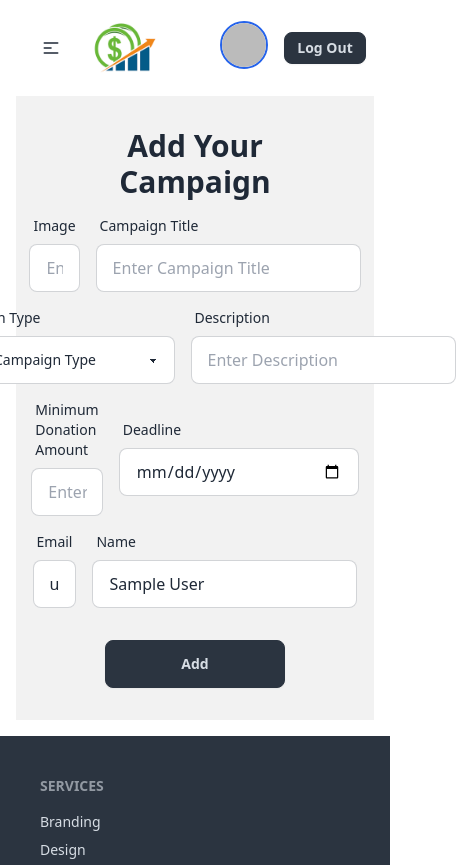
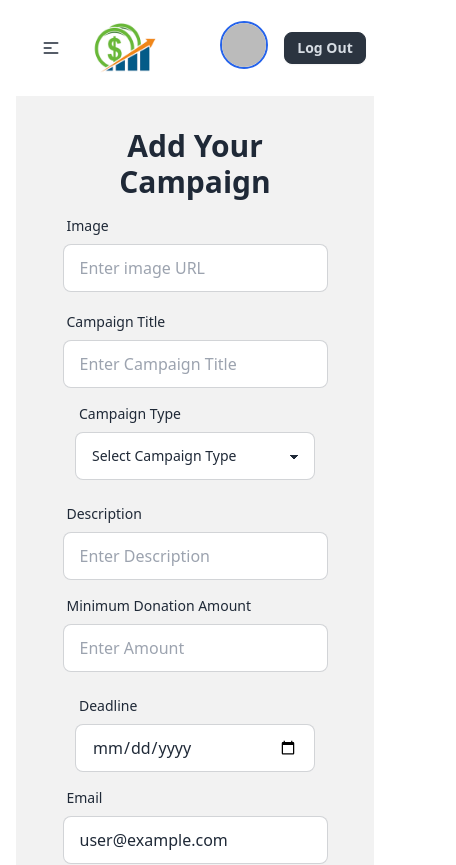
Before and after one commit to abubakrsiddikl/Crowd-Funding-Client, a React (Vite) app: page /addNewCampaign in a window 390 px wide. Shown: the top 865 px of the page, 456 px wide, since content can reach past the window. Built offline with nearby package versions, Linux system fonts and the light colour scheme; no server answers; sample sign-in values are in the browser's storage.

Commit message:
responsive Add new campaign section and Update section

```diff
--- a/src/components/AddNewCampaign/AddNewCampaign.jsx
+++ b/src/components/AddNewCampaign/AddNewCampaign.jsx
@@ -53,7 +53,7 @@
         <form onSubmit={handleAdd} className="card-body bg-base-200">
         <h1 className="text-center text-3xl font-bold">Add Your Campaign</h1>
           {/* row 1 */}
-          <div className="flex justify-center items-center gap-4">
+          <div className="flex flex-col md:flex-row justify-center items-center gap-3">
             <div className="form-control">
               <label className="label">
                 <span className="label-text">Image</span>
@@ -81,7 +81,7 @@
           </div>
 
           {/* row 2 */}
-          <div className="flex justify-center items-center gap-4">
+          <div className="flex flex-col md:flex-row justify-center items-center gap-4">
             <div className="form-control">
               <label className="label">
                 <span className="label-text">Campaign Type</span>
@@ -117,7 +117,7 @@
           </div>
 
           {/* row 3 */}
-          <div className="flex justify-center items-center gap-4">
+          <div className="flex flex-col md:flex-row justify-center items-center gap-4">
             <div className="form-control">
               <label className="label">
                 <span className="label-text">Minimum Donation Amount</span>
@@ -145,7 +145,7 @@
           </div>
 
           {/* row 4 */}
-          <div className="flex justify-center items-center gap-4">
+          <div className="flex flex-col md:flex-row justify-center items-center gap-4">
             <div className="form-control">
               <label className="label">
                 <span className="label-text">Email</span>
--- a/src/components/CampaignUpdate/CampaignUpdate.jsx
+++ b/src/components/CampaignUpdate/CampaignUpdate.jsx
@@ -50,7 +50,7 @@
       <div className="card w-full shrink-0">
         <form onSubmit={handleUpdate} className="card-body bg-base-200">
           {/* row 1 */}
-          <div className="flex justify-center items-center gap-4">
+          <div className="flex flex-col md:flex-row justify-center items-center gap-4">
             <div className="form-control">
               <label className="label">
                 <span className="label-text">Image</span>
@@ -80,7 +80,7 @@
           </div>
 
           {/* row 2 */}
-          <div className="flex justify-center items-center gap-4">
+          <div className="flex flex-col md:flex-row justify-center items-center gap-4">
             <div className="form-control">
               <label className="label">
                 <span className="label-text">Campaign Type</span>
@@ -117,7 +117,7 @@
           </div>
 
           {/* row 3 */}
-          <div className="flex justify-center items-center gap-4">
+          <div className="flex flex-col md:flex-row justify-center items-center gap-4">
             <div className="form-control">
               <label className="label">
                 <span className="label-text">Minimum Donation Amount</span>
@@ -147,7 +147,7 @@
           </div>
 
           {/* row 4 */}
-          <div className="flex justify-center items-center gap-4">
+          <div className="flex flex-col md:flex-row justify-center items-center gap-4">
             <div className="form-control">
               <label className="label">
                 <span className="label-text">Email</span>
```
